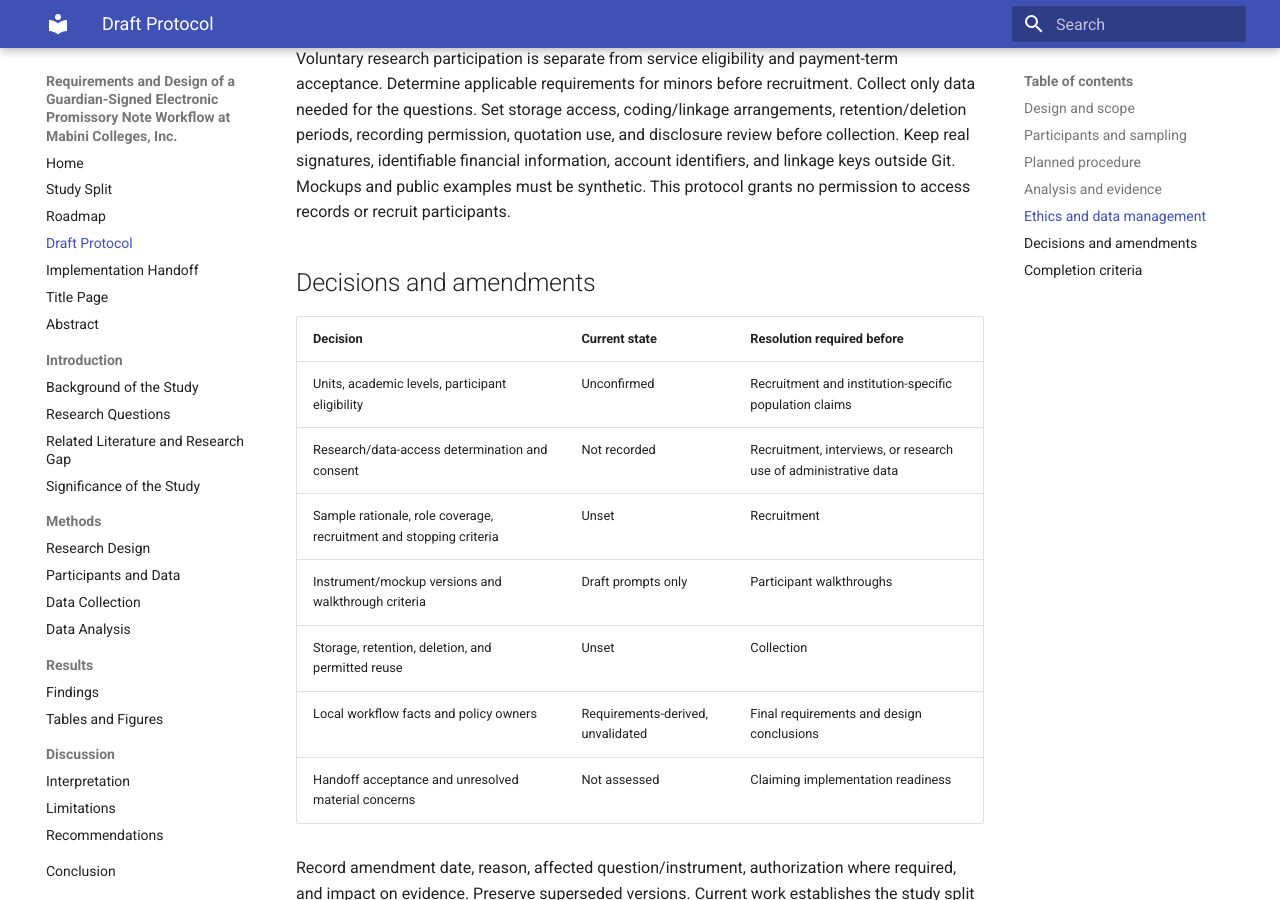
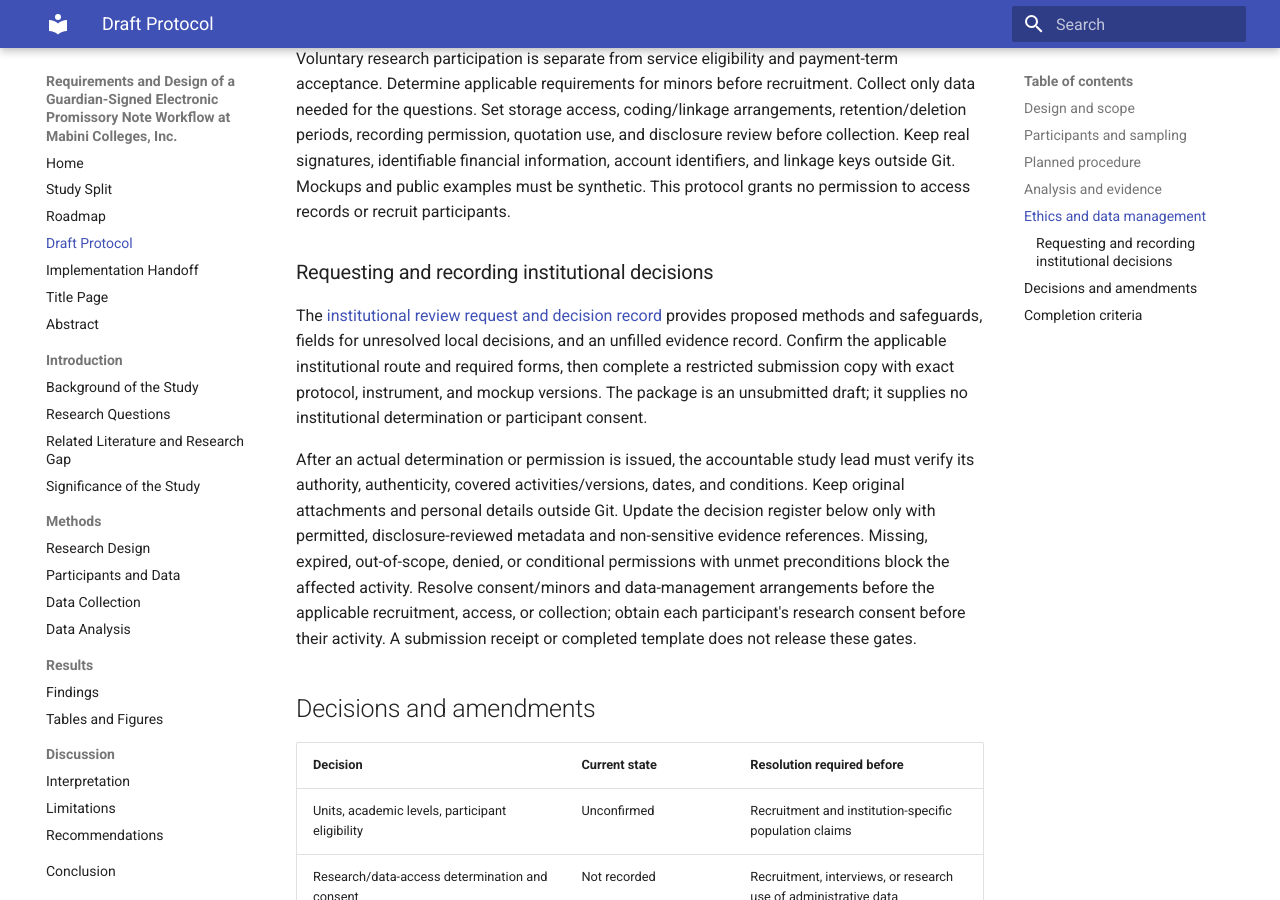
Before and after one commit to frankablao/guardian-signed-promissory-note-research, an MkDocs documentation site: the page built from docs/protocol.md, in a window 1280 px wide and 900 px high, scrolled down 1584 px. Built offline with MkDocs 1.6.1 and Material for MkDocs 9.7.7, drawn with Linux system fonts in a browser that asks for light colours.

Commit message:
docs: link institutional decision package from the protocol
Expose the draft request in manuscript navigation and explain how authentic decisions must be checked before recording permitted metadata. Preserve all unresolved protocol decisions and collection gates.

Refs #4

```diff
--- a/docs/protocol.md
+++ b/docs/protocol.md
@@ -28,6 +28,12 @@ Use a documented thematic/framework analysis for local needs and walkthrough fee
 
 Voluntary research participation is separate from service eligibility and payment-term acceptance. Determine applicable requirements for minors before recruitment. Collect only data needed for the questions. Set storage access, coding/linkage arrangements, retention/deletion periods, recording permission, quotation use, and disclosure review before collection. Keep real signatures, identifiable financial information, account identifiers, and linkage keys outside Git. Mockups and public examples must be synthetic. This protocol grants no permission to access records or recruit participants.
 
+### Requesting and recording institutional decisions
+
+The [institutional review request and decision record](appendices/institutional-review-package.md) provides proposed methods and safeguards, fields for unresolved local decisions, and an unfilled evidence record. Confirm the applicable institutional route and required forms, then complete a restricted submission copy with exact protocol, instrument, and mockup versions. The package is an unsubmitted draft; it supplies no institutional determination or participant consent.
+
+After an actual determination or permission is issued, the accountable study lead must verify its authority, authenticity, covered activities/versions, dates, and conditions. Keep original attachments and personal details outside Git. Update the decision register below only with permitted, disclosure-reviewed metadata and non-sensitive evidence references. Missing, expired, out-of-scope, denied, or conditional permissions with unmet preconditions block the affected activity. Resolve consent/minors and data-management arrangements before the applicable recruitment, access, or collection; obtain each participant's research consent before their activity. A submission receipt or completed template does not release these gates.
+
 ## Decisions and amendments
 
 | Decision | Current state | Resolution required before |
--- a/mkdocs.yml
+++ b/mkdocs.yml
@@ -45,6 +45,7 @@ nav:
   - Conclusion: conclusion.md
   - References: references.md
   - Appendices:
+      - Institutional Review Package: appendices/institutional-review-package.md
       - Literature Search Record: appendices/literature-search.md
       - Literature Evidence Matrix: appendices/literature-matrix.md
       - Questionnaire: appendices/questionnaire.md
```
